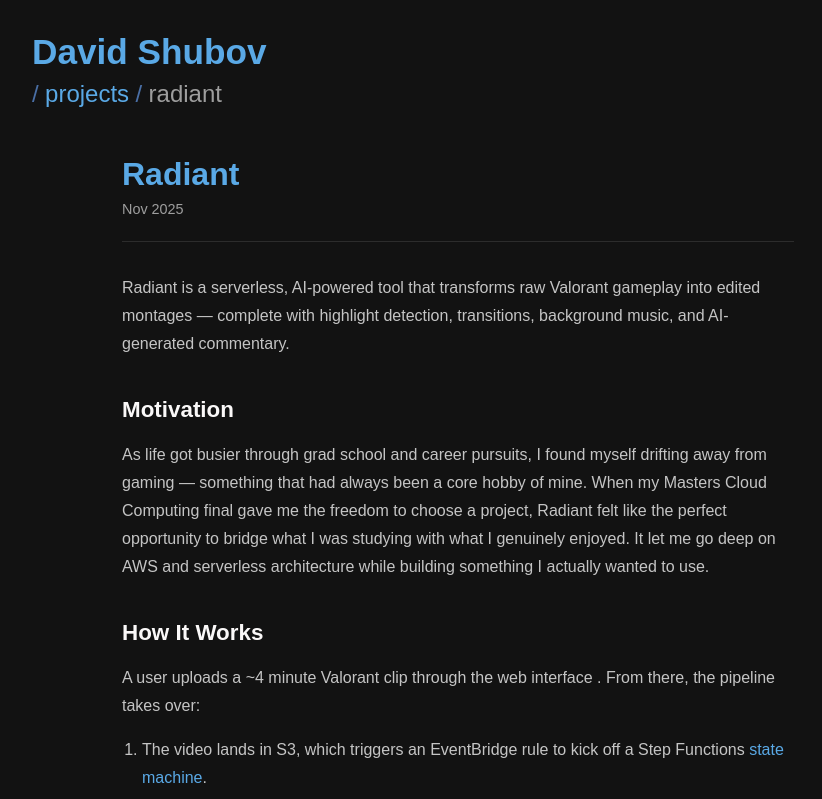
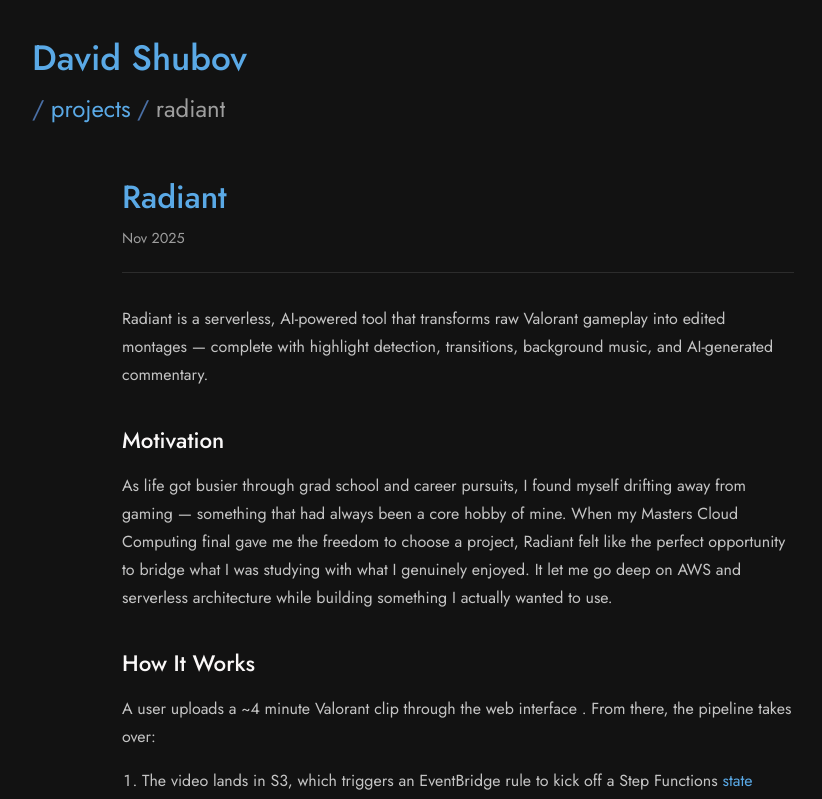
Before and after one commit to drshooby/website, a Next.js app: page /projects/radiant in a window 1280 px wide. Shown: the top 799 px of the page, without its empty margins (182-1004 px from the left). Built offline with nearby package versions, Linux system fonts and the light colour scheme.

Commit message:
feat: jost with lighter weights

```diff
--- a/app/globals.css
+++ b/app/globals.css
@@ -33,7 +33,7 @@
   min-height: 100%;
   background-color: var(--color-background);
   color: var(--color-text-primary);
-  font-family: 'Poppins', sans-serif;
+  font-family: 'Jost', sans-serif;
 }
 
 /* #__next {
--- a/app/layout.tsx
+++ b/app/layout.tsx
@@ -1,10 +1,10 @@
 import "./globals.css";
 
-import { Inter } from "next/font/google";
+import { Jost } from "next/font/google";
 
 import { Header } from "@/components/Header";
 
-const inter = Inter({ subsets: ["latin"] });
+const jost = Jost({ subsets: ["latin"] });
 
 export const metadata = {
   title: "David Shubov",
@@ -17,7 +17,7 @@
   children: React.ReactNode;
 }) {
   return (
-    <html lang="en" className={inter.className}>
+    <html lang="en" className={jost.className}>
       <body>
         <div className="pageContainer">
           <main className="mainContent">
--- a/components/About/About.module.css
+++ b/components/About/About.module.css
@@ -36,7 +36,7 @@
 }
 
 .name {
-  font-weight: 700;
+  font-weight: 500;
   color: var(--color-sky);
 }
 
--- a/components/Header/Header.module.css
+++ b/components/Header/Header.module.css
@@ -14,13 +14,13 @@
 
 .nameCurrent {
   font-size: 2.25rem;
-  font-weight: 900;
+  font-weight: 500;
   color: var(--color-sky);
 }
 
 .nameLink {
   font-size: 2.25rem;
-  font-weight: 900;
+  font-weight: 500;
   color: var(--color-sky);
   text-decoration: none;
   transition: text-shadow 0.3s ease;
--- a/components/Project/Project.module.css
+++ b/components/Project/Project.module.css
@@ -1,6 +1,6 @@
 .projectTitle {
   font-size: 1.8rem;
-  font-weight: 600;
+  font-weight: 500;
   color: var(--color-sky);
   margin-bottom: 0.2rem;
 }
@@ -53,7 +53,7 @@
   font-size: 0.75rem;
   padding: 0.25rem 0.7rem;
   border-radius: 15px;
-  font-weight: 600;
+  font-weight: 500;
   user-select: none;
 }
 
--- a/components/Writeup/Writeup.module.css
+++ b/components/Writeup/Writeup.module.css
@@ -14,7 +14,7 @@
 
 .title {
   font-size: 2rem;
-  font-weight: 700;
+  font-weight: 500;
   color: var(--color-sky);
   margin: 0 0 0.5rem 0;
 }
@@ -33,14 +33,14 @@
 
 .content h2 {
   font-size: 1.4rem;
-  font-weight: 600;
+  font-weight: 500;
   color: var(--color-text-primary);
   margin: 2rem 0 0.75rem 0;
 }
 
 .content h3 {
   font-size: 1.15rem;
-  font-weight: 600;
+  font-weight: 400;
   color: var(--color-text-primary);
   margin: 1.5rem 0 0.5rem 0;
 }
```
